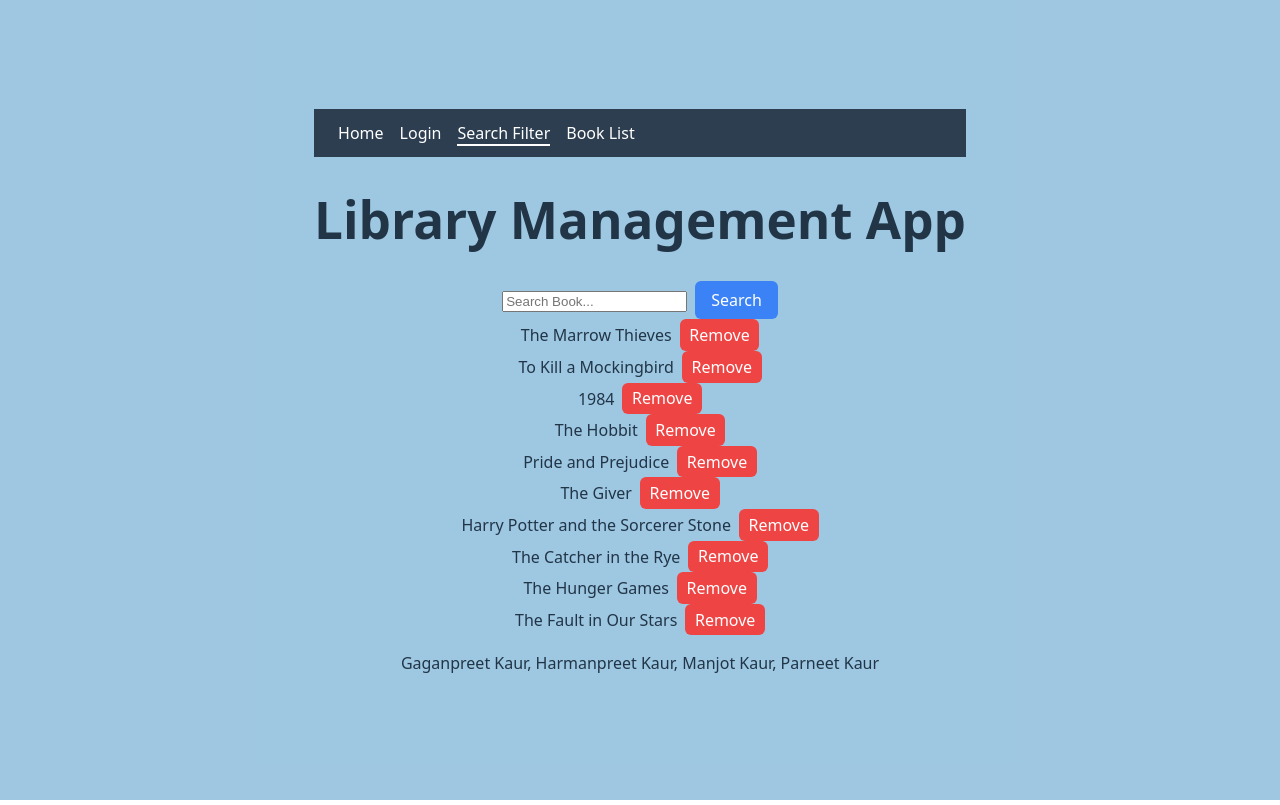
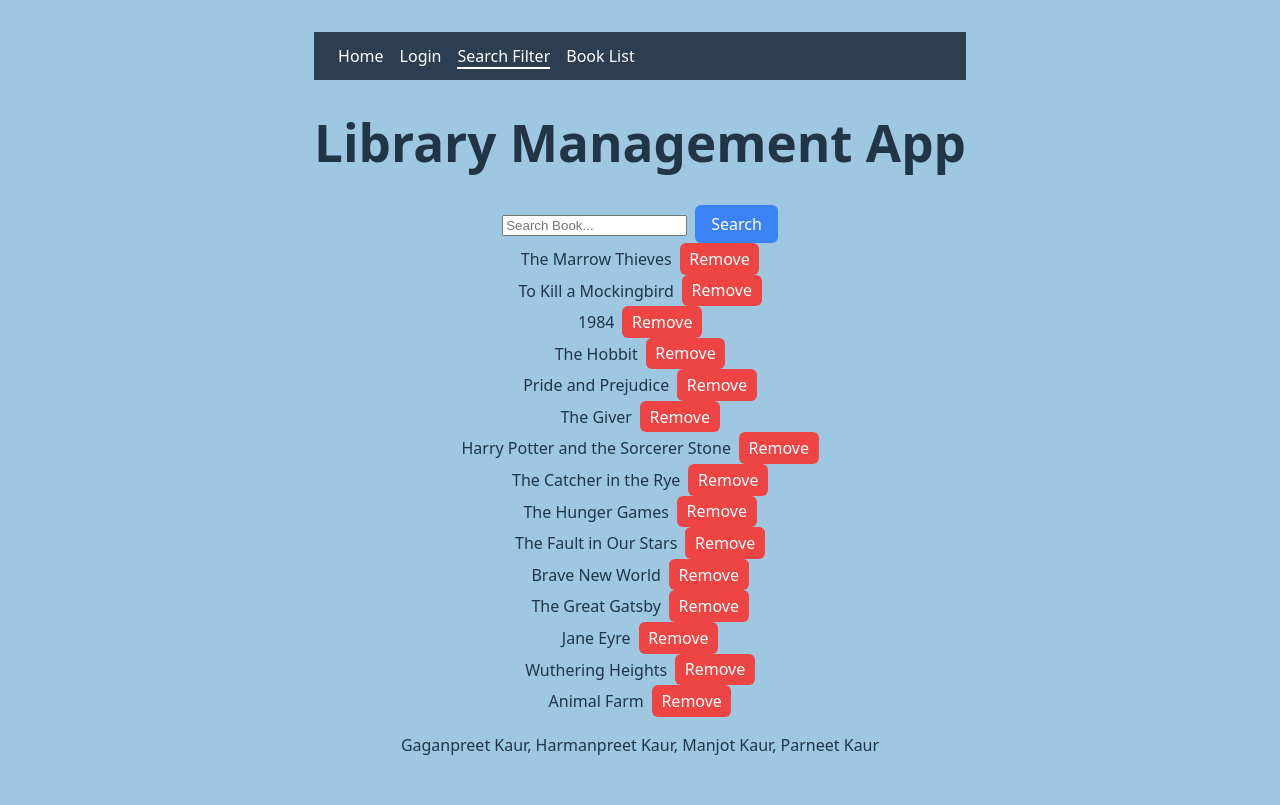
Before and after one commit to Gaganpreet-rrc/Full_Stack_Project_Sprint_01_New, a React (Vite) app in the folder sprint-01/: page /searchfilter in a window 1280 px wide. Built offline with nearby package versions, Linux system fonts and the light colour scheme.

Commit message:
I.2: Add testSearchFilterData with 15 items and integrate into searchFilterRepo

```diff
--- a/sprint-01/src/data/testSearchFilterData.ts
+++ b/sprint-01/src/data/testSearchFilterData.ts
@@ -10,5 +10,10 @@ export const testSearchFilterData: SearchFilter[] = [
   { id: 7, term: "Harry Potter and the Sorcerer Stone" },
   { id: 8, term: "The Catcher in the Rye" },
   { id: 9, term: "The Hunger Games" },
-  { id: 10, term: "The Fault in Our Stars" }
+  { id: 10, term: "The Fault in Our Stars" },
+  { id: 11, term: "Brave New World" },
+  { id: 12, term: "The Great Gatsby" },
+  { id: 13, term: "Jane Eyre" },
+  { id: 14, term: "Wuthering Heights" },
+  { id: 15, term: "Animal Farm" },
 ];
--- a/sprint-01/src/repositories/searchFilterRepo.ts
+++ b/sprint-01/src/repositories/searchFilterRepo.ts
@@ -1,7 +1,7 @@
 import type { SearchFilter } from "../types/SearchFilter";
 import { testSearchFilterData } from "../data/testSearchFilterData";
 
-// Initialize with test data
+// Initialize
 let searchHistory: SearchFilter[] = [...testSearchFilterData];
 
 export const searchFilterRepo = {
```
